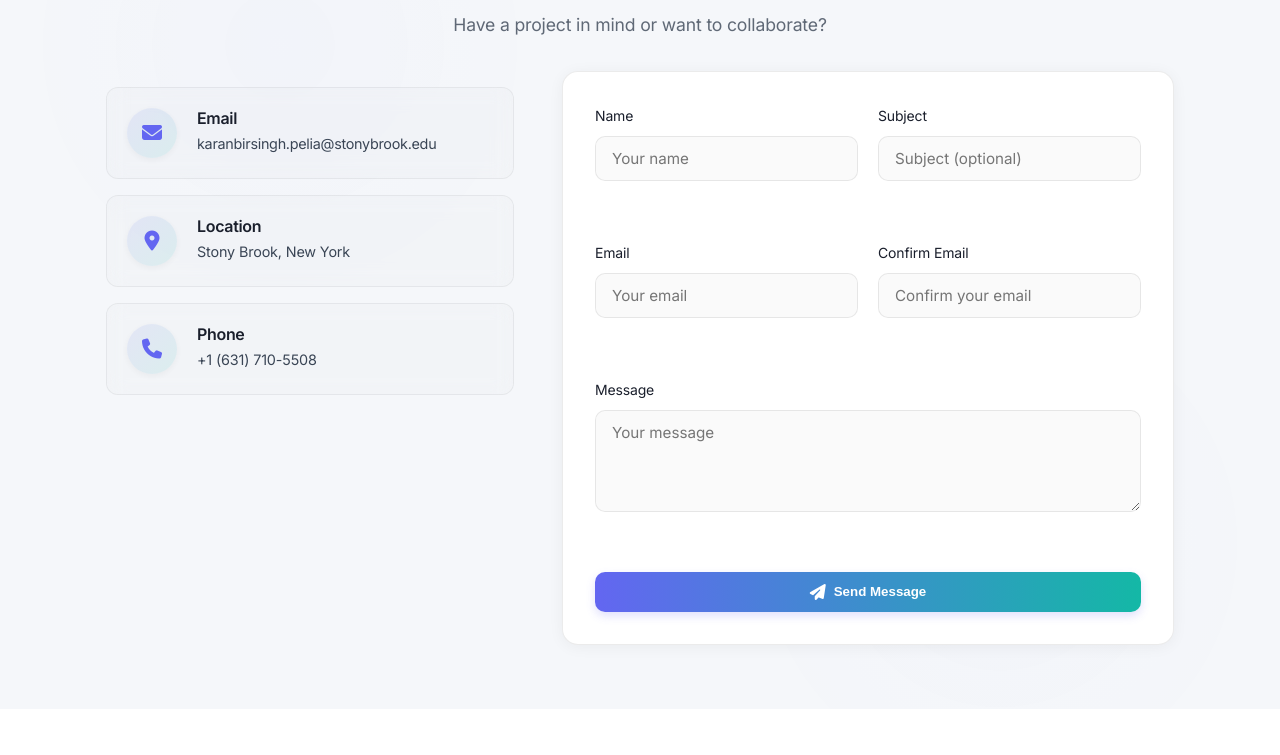
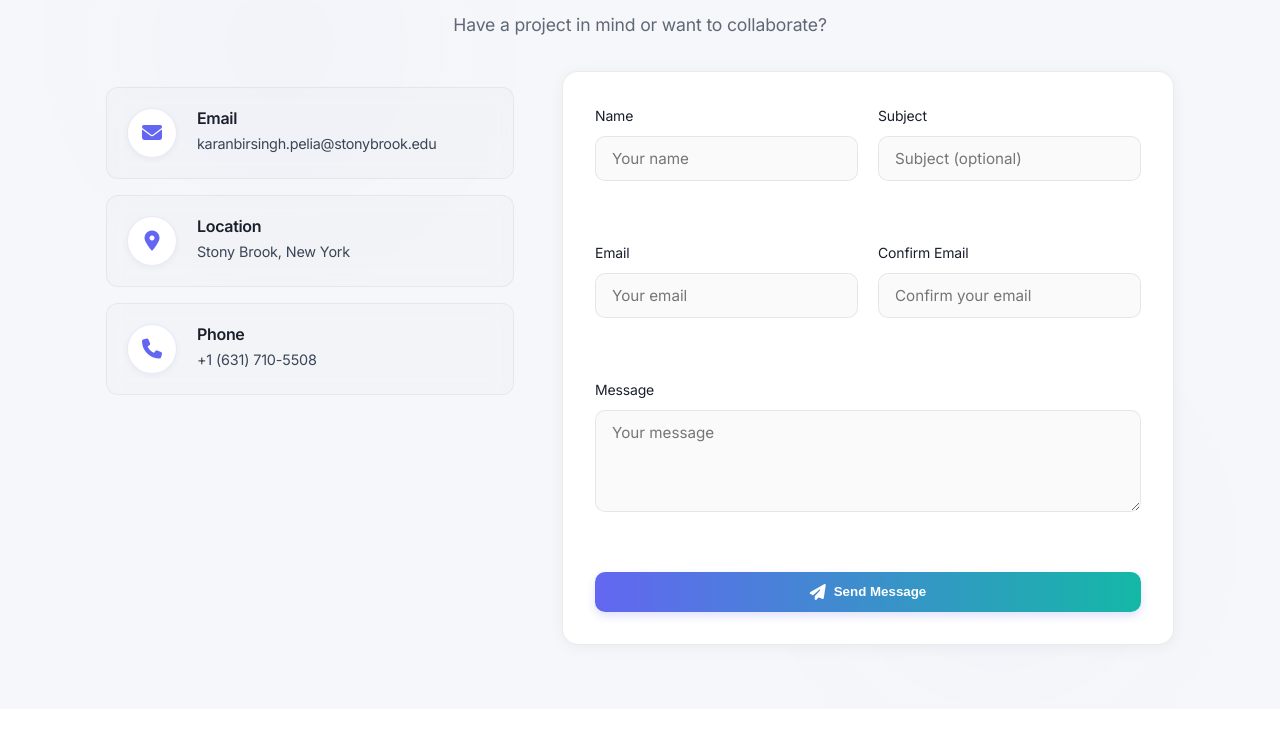
Before and after one commit to karanbir-pelia/karanbir-pelia.github.io, a plain HTML site: page index.html in a window 1280 px wide. Shown: the part 4550-5305 px from the top of the page. Drawn offline with nearby package versions, Linux system fonts and the light colour scheme; animation ran at ten frames a second.

Commit message:
Updated get-in-touch icons

```diff
--- a/css/creative-overhaul.css
+++ b/css/creative-overhaul.css
@@ -180,18 +180,31 @@ body.light-theme .timeline-content:hover {
     box-shadow: 0 8px 20px rgba(99, 102, 241, 0.1);
 }
 
-/* Gradient contact icons */
+/* Subtle contact icons in dark mode */
 .contact-icon {
-    background: linear-gradient(135deg, var(--accent), var(--accent2));
+    background: var(--card-bg);
+    border: 1px solid rgba(99, 102, 241, 0.2);
     transition: all 0.3s ease;
 }
 
 .contact-item:hover .contact-icon {
     transform: scale(1.05) rotate(5deg);
+    background: linear-gradient(135deg, var(--accent), var(--accent2));
+    border-color: transparent;
+}
+
+body.light-theme .contact-icon {
+    background: var(--light-bg-lighter);
+    border-color: rgba(99, 102, 241, 0.15);
 }
 
 body.light-theme .contact-item:hover {
     box-shadow: 0 8px 20px rgba(99, 102, 241, 0.08);
+}
+
+body.light-theme .contact-item:hover .contact-icon {
+    background: linear-gradient(135deg, var(--accent), var(--accent2));
+    color: white;
 }
 
 /* ========================================
```
